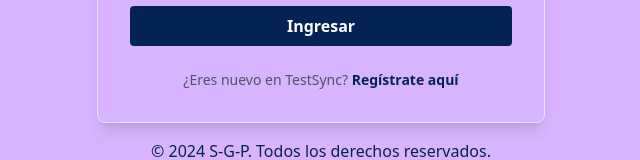
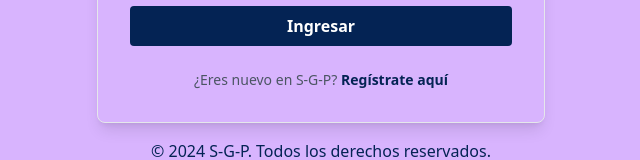
Before and after one commit to GersonEstuardoAlonzoTajiboy/TEST, a React (Vite) app in the folder testSynJSX-main/frontend/: page /login in a window 1280 px wide. Shown: the part 529-689 px from the top of the page, without its empty margins (319-959 px from the left). Built offline with nearby package versions, Linux system fonts and the light colour scheme.

Commit message:
UPDATE
UPDATE

```diff
--- a/testSynJSX-main/frontend/src/pages/auth/LoginPage.tsx
+++ b/testSynJSX-main/frontend/src/pages/auth/LoginPage.tsx
@@ -40,7 +40,7 @@
           <FormLogin />
 
           <p className="mt-6 text-gray-600 text-sm text-center">
-            ¿Eres nuevo en TestSync?{' '}
+            ¿Eres nuevo en S-G-P?{' '}
             <a href="/register" className="text-[#042354] hover:text-[#28559c] text-sm ">
               <b>Regístrate aquí</b>
             </a>
```
